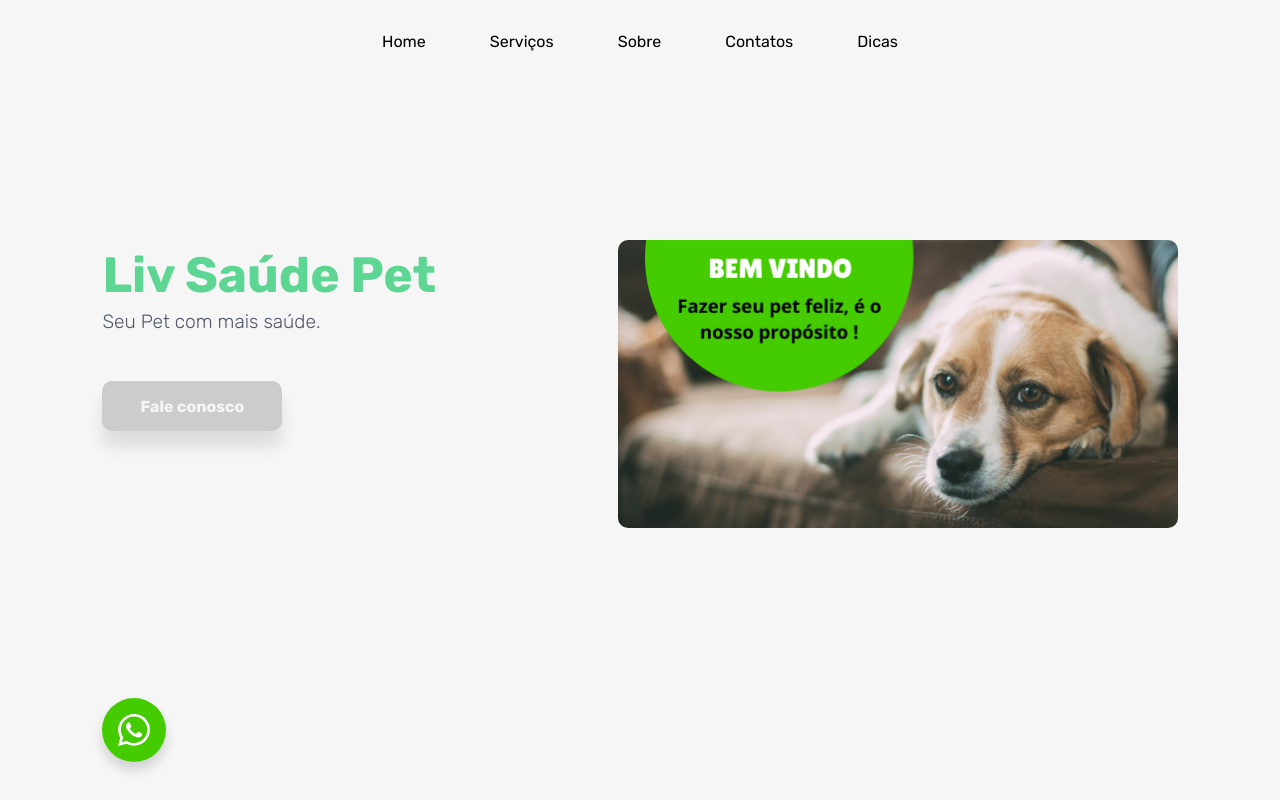
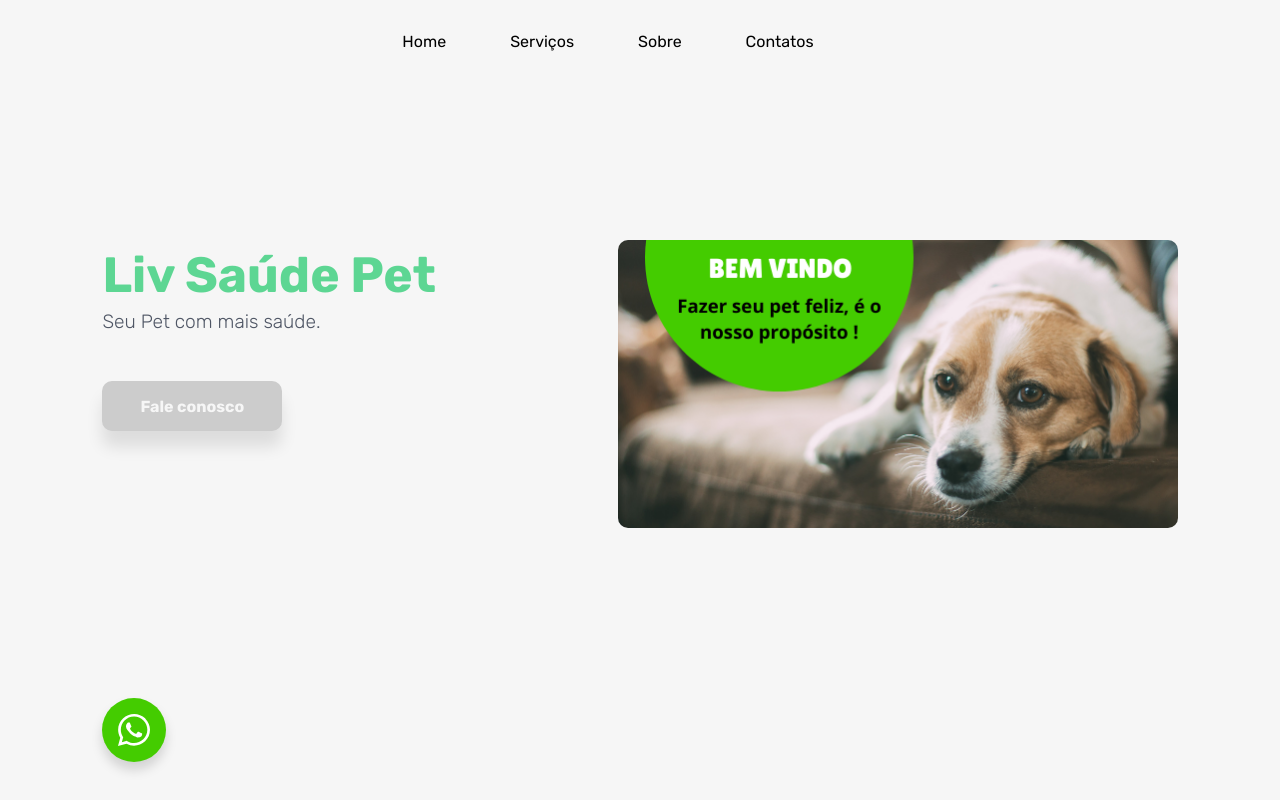
Before and after one commit to jacksonjr11/livsaudepet, a React (Create React App) app: page / in a window 1280 px wide. Shown: the top 800 px of the page. Built offline with nearby package versions, Linux system fonts and the light colour scheme.

Commit message:
atualização

```diff
--- a/src/components/Header/index.tsx
+++ b/src/components/Header/index.tsx
@@ -34,7 +34,7 @@ const Header: React.FC<IHeaderProps> = () => {
     { name: "Sobre", route: "/about" },
     { name: "Contatos", route: "/contact", id: "Page_footer" },
     // { name: "Cobertura", route: "/cover", id: "Page_footer" },
-    { name: "Dicas", route: "/tips" },
+    { name: "", route: "/tips", action: handleMoveToTips },
     // {
     //   name: "Central do assinante",
     //   route: "/central",
@@ -74,9 +74,9 @@ const Header: React.FC<IHeaderProps> = () => {
           {items.map((item, index) => (
             <li
               onClick={() =>
-                item
-                  ? item
-                  : handleScrollToPage(item || item)
+                item.action
+                  ? item.action()
+                  : handleScrollToPage(item.id || item.name)
               }
               key={index}
             >
```
